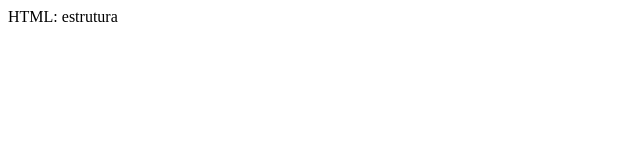
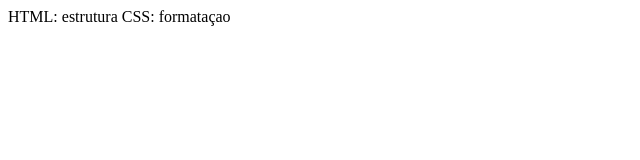
Before and after one commit to IagoCastro2/aula-git-github, a plain HTML site: page index.html in a window 1280 px wide. Shown: the whole page, without its empty margins (0-640 px from the left). Drawn offline with Linux system fonts and the light colour scheme.

Commit message:
Segunda versão

```diff
--- a/index.html
+++ b/index.html
@@ -7,5 +7,6 @@
 </head>
 <body>
     HTML: estrutura
+    CSS: formataçao
 </body>
 </html>
```
